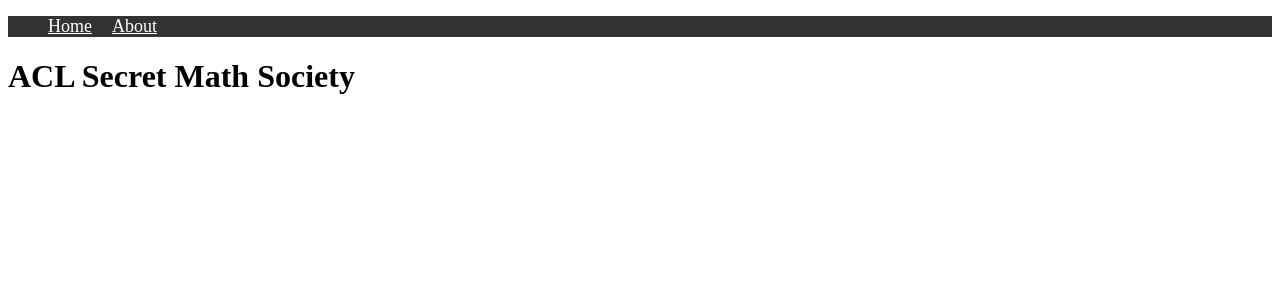
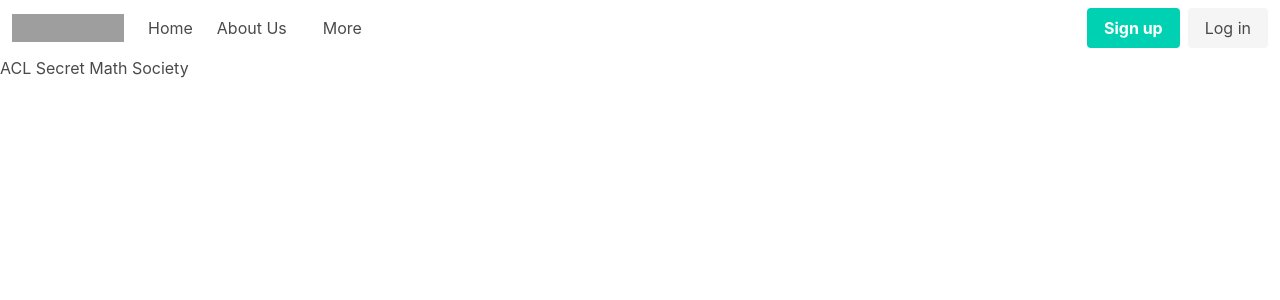
Before and after one commit to ooys/ACL-secret-math-society, a Next.js app: page / in a window 1280 px wide. Shown: the top 300 px of the page. Built offline with nearby package versions, Linux system fonts and the light colour scheme; grey boxes are pictures that could not be loaded.

Commit message:
Setup Bulma and NProgress Navbar

```diff
--- a/components/navbar.js
+++ b/components/navbar.js
@@ -1,29 +1,58 @@
-import Link from 'next/link';
+import { useRouter } from 'next/router'
 
-const Navbar = () => (
-    <div>
-        <ul>
-            <li><Link href="/"><a>Home</a></Link></li>
-            <li><Link href="/about"><a>About</a></Link></li>
-        </ul>
+function Navbar(){
+    const router = useRouter()
+    return(
+        <div>
+            <nav class="navbar is-transparent" role="navigation" aris-label="main navigation">
+                {/* Left Navbar Logo + Burger Button for Mobile */}
+                <div class="navbar-brand">
+                    <a class="navbar-item" href="https://bulma.io">
+                        <img src="https://bulma.io/images/bulma-logo.png" width="112" height="28"></img>
+                    </a>
 
-        <style jsx>{`
-            ul{
-                background: #333;
-                color: #fff;
-                list-style: none;
-                display: flex;
-            }
-            ul li{
-                font-size: 18px;
-                margin-right: 20px;
-            }
-            ul li a{
-                color: #fff;
-                text-ecoration: none;
-            }
-        `}</style>
-    </div>
-)
+                    <a role="button" class="navbar-burger" aria-label="menu" aria-expanded="false" data-target="navbarmenu">
+                        <span aria-hidden="true"></span>
+                        <span aria-hidden="true"></span>
+                        <span aria-hidden="true"></span>
+                    </a>
+                </div>
+
+                {/* Main Mavbar Menu */}
+                <div id="navbarmenu" class="navbar-menu">
+                    {/* Left of Menu */}
+                    <div class="navbar-start">
+                        <a class="navbar-item is-hoverable" onClick={() => router.push('/')}>
+                            Home
+                        </a>
+
+                        <a class="navbar-item is-hoverable" onClick={() => router.push('/about')}>
+                            About Us
+                        </a>
+
+                        <div class="navbar-item is-hoverable">
+                            <a class="navbar-item">
+                                More
+                            </a>
+                        </div>
+                    </div>
+
+                    <div class="navbar-end">
+                        <div class="navbar-item">
+                            <div class="buttons">
+                                <a class="button is-primary">
+                                    <strong>Sign up</strong>
+                                </a>
+                                <a class="button is-light">
+                                    Log in
+                                </a>
+                            </div>
+                        </div>
+                    </div>
+                </div>
+            </nav>
+        </div>
+    )
+}
 
 export default Navbar;
--- /dev/null
+++ b/pages/_app.js
@@ -0,0 +1,16 @@
+import "../node_modules/bulma/bulma.sass"
+import Router from 'next/router';
+import NProgress from 'nprogress'; //nprogress module
+import '../node_modules/nprogress/nprogress.css'; //styles of nprogress
+//Binding events.
+
+Router.events.on('routeChangeStart', () => NProgress.start())
+Router.events.on('routeChangeComplete', () => NProgress.done())
+Router.events.on('routeChangeError', () => NProgress.done())
+
+
+function MyApp({ Component, pageProps }) {
+    return <Component {...pageProps} />
+  }
+
+export default MyApp
--- a/pages/index.js
+++ b/pages/index.js
@@ -1,9 +1,10 @@
 import Navbar from '../components/navbar'
+import './_app'
 
 const Index = () => (
     <div>
         <Navbar/>
-        <h1>ACL Secret Math Society</h1>
+        <h1 className="block">ACL Secret Math Society</h1>
     </div>
 )
 
```
Also changed, not shown: package.json (+6 -2 lines), 1 other file (tests, documents, lock files or other folders).
